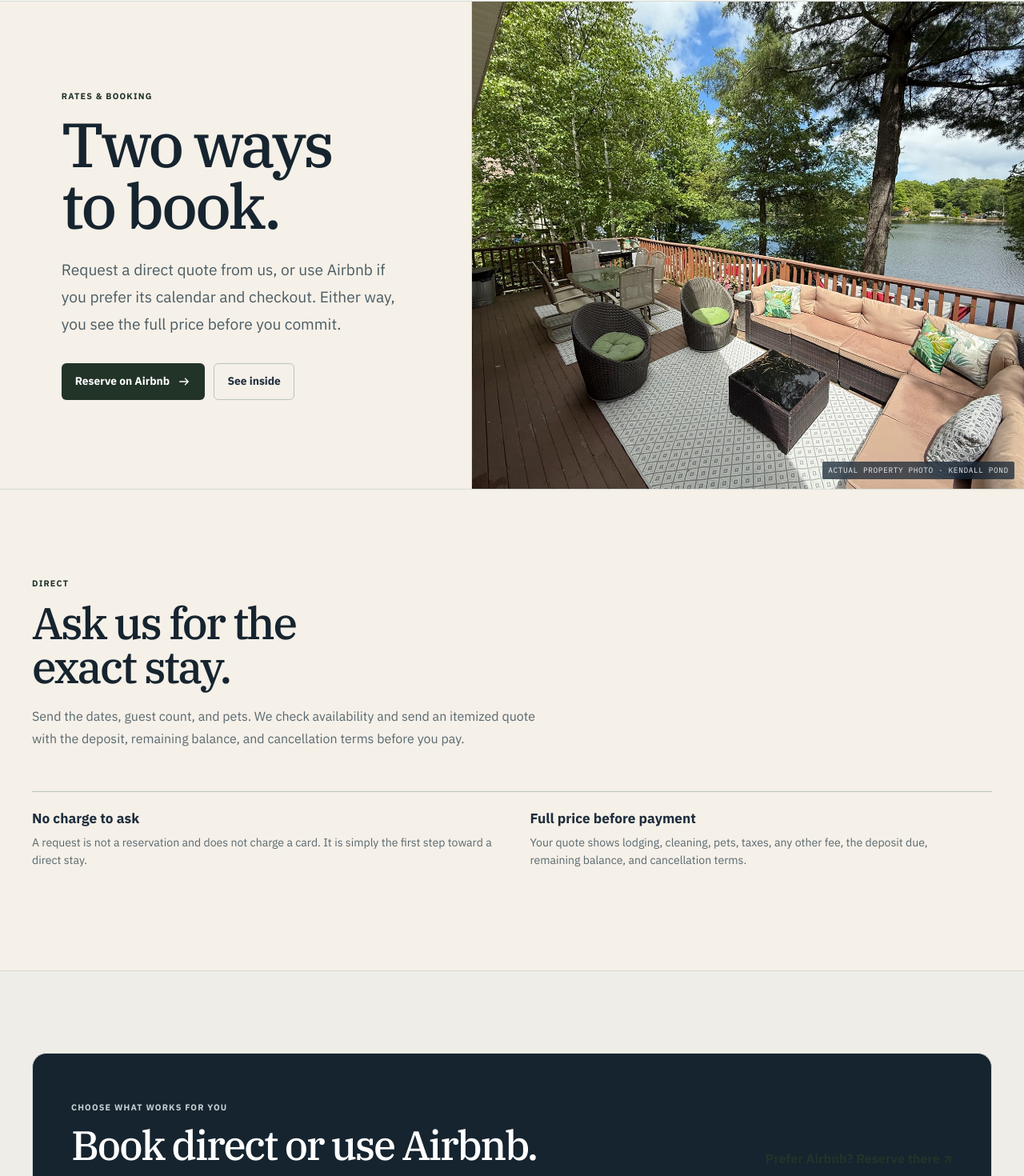
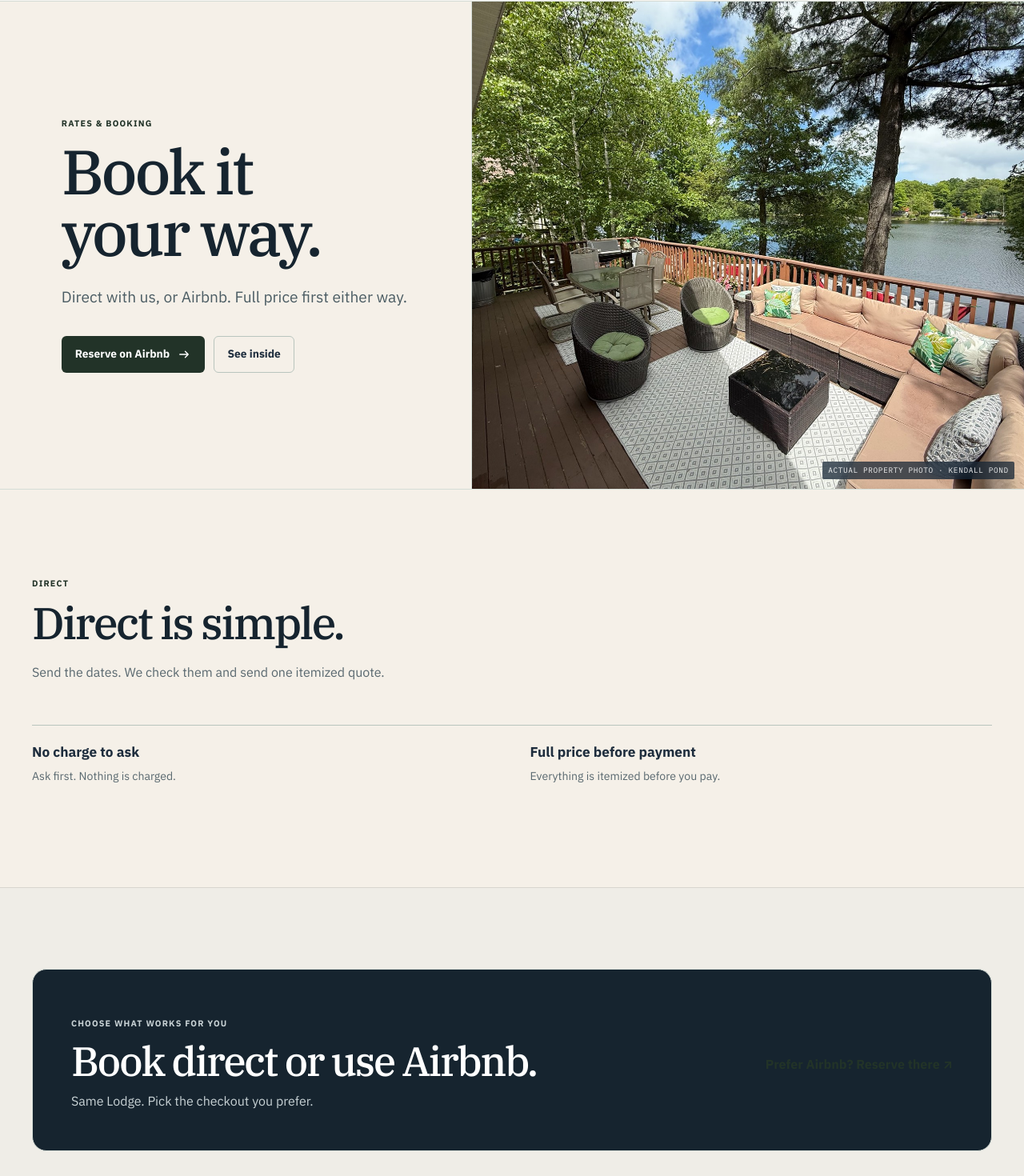
Before and after one commit to PublicLogic/KendallPondLodge, a Next.js app: page /rates in a window 1280 px wide. Shown: the part 90-1560 px from the top of the page at 80% size. Built offline with nearby package versions, Linux system fonts and the light colour scheme; no server answers.

Commit message:
Tighten rates page copy

```diff
--- a/app/rates/page.tsx
+++ b/app/rates/page.tsx
@@ -22,8 +22,8 @@ export default function RatesPage() {
     <main id="main-content">
       <PageHero
         eyebrow="Rates & booking"
-        title="Two ways to book."
-        intro="Request a direct quote from us, or use Airbnb if you prefer its calendar and checkout. Either way, you see the full price before you commit."
+        title="Book it your way."
+        intro="Direct with us, or Airbnb. Full price first either way."
         image="/images/kpl/pond-seating.jpg"
         imageAlt="The Lodge deck overlooking Kendall Pond"
         imagePosition="center"
@@ -38,21 +38,15 @@ export default function RatesPage() {
       <section className="content-section">
         <SectionHeading
           eyebrow="Direct"
-          title="Ask us for the exact stay."
-          intro="Send the dates, guest count, and pets. We check availability and send an itemized quote with the deposit, remaining balance, and cancellation terms before you pay."
+          title="Direct is simple."
+          intro="Send the dates. We check them and send one itemized quote."
         />
         <div className="info-grid info-grid-two">
           <InfoCard icon="house" title="No charge to ask">
-            <p>
-              A request is not a reservation and does not charge a card. It is
-              simply the first step toward a direct stay.
-            </p>
+            <p>Ask first. Nothing is charged.</p>
           </InfoCard>
           <InfoCard icon="help" title="Full price before payment">
-            <p>
-              Your quote shows lodging, cleaning, pets, taxes, any other fee,
-              the deposit due, remaining balance, and cancellation terms.
-            </p>
+            <p>Everything is itemized before you pay.</p>
           </InfoCard>
         </div>
       </section>
@@ -62,10 +56,7 @@ export default function RatesPage() {
           <div>
             <p className="eyebrow">Choose what works for you</p>
             <h2>Book direct or use Airbnb.</h2>
-            <p>
-              Direct keeps the conversation with us. Airbnb gives you its own
-              calendar, payment flow, and booking protections.
-            </p>
+            <p>Same Lodge. Pick the checkout you prefer.</p>
           </div>
           <div>
             {directEnabled && (
```
